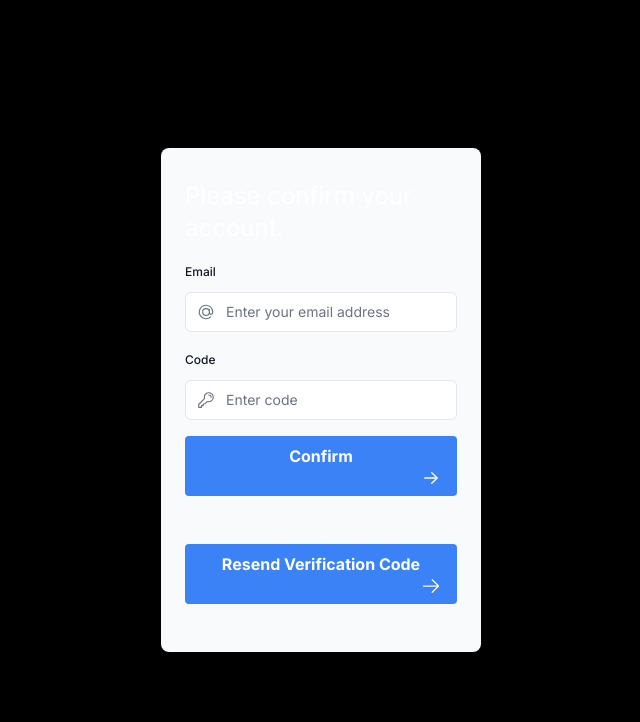
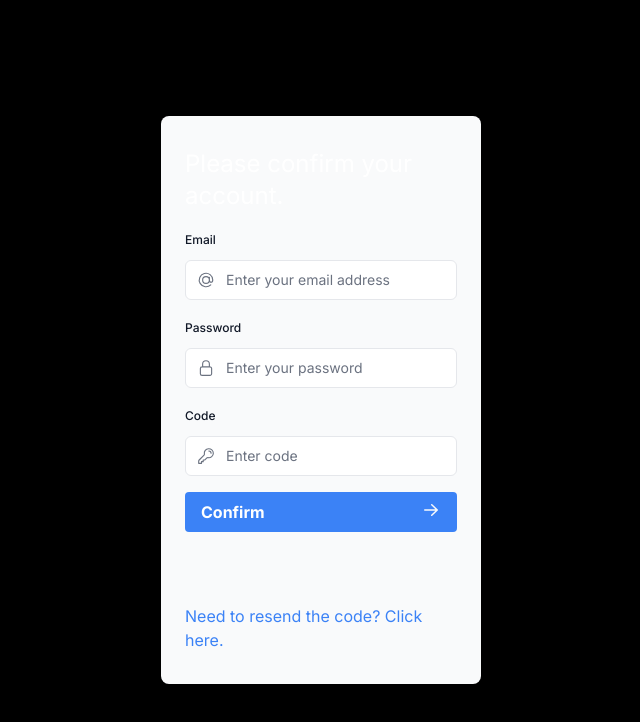
Before and after one commit to 1904labs/labs-chat, a Next.js app in the folder frontend/labs-chat/: page /auth/confirmSignUp in a window 1280 px wide. Shown: the top 722 px of the page, without its empty margins (319-959 px from the left). Built offline with nearby package versions, Linux system fonts and the light colour scheme; no server answers; what aws-amplify would draw is missing.

Commit message:
finishing up basic flow for auth

```diff
--- /dev/null
+++ b/frontend/labs-chat/src/app/auth/resendVerificationCode/page.tsx
@@ -0,0 +1,5 @@
+import SendVerificationCodeForm from "@components/auth/SendVerificationCodeForm";
+
+export default function SendVeriricationCodePage() {
+  return <SendVerificationCodeForm />;
+}
--- /dev/null
+++ b/frontend/labs-chat/src/app/components/FormConfirmButton.tsx
@@ -0,0 +1,17 @@
+import { ArrowRightIcon } from '@heroicons/react/20/solid';
+import { useFormStatus } from 'react-dom';
+
+const FormConfirmButton = ({label}) => {
+    const status = useFormStatus();
+
+    return (
+      <button
+        className="mt-4 flex w-full max-w-80 justify-around rounded bg-blue-500 px-4 py-2 font-bold text-white hover:bg-blue-600"
+        disabled={status.pending}
+      >
+        {label} <ArrowRightIcon className="ml-auto h-5 w-5 text-gray-50" />
+      </button>
+    );
+  }
+
+  export default FormConfirmButton;
--- a/frontend/labs-chat/src/app/components/auth/ConfirmSignupForm.tsx
+++ b/frontend/labs-chat/src/app/components/auth/ConfirmSignupForm.tsx
@@ -4,17 +4,22 @@ import {
   AtSymbolIcon,
   KeyIcon,
   ExclamationCircleIcon,
+  LockOpenIcon,
+  LockClosedIcon,
 } from "@heroicons/react/24/outline";
-import { ArrowRightIcon } from "@heroicons/react/20/solid";
-import { useFormState, useFormStatus } from "react-dom";
+import { useFormState } from "react-dom";
 import { handleConfirmSignUp } from "@/helpers/cognito-actions";
-import SendVerificationCode from "./SendVerificationCodeForm";
+import FormConfirmButton from "@components/FormConfirmButton";
+import { useSearchParams } from "next/navigation";
+import Link from "next/link";
 
 export default function ConfirmSignUpForm() {
-  const [errorMessage, dispatch] = useFormState(handleConfirmSignUp, undefined);
+  const searchParams = useSearchParams();
+  const [errorMessage, dispatch] = useFormState(handleConfirmSignUp, null);
+
   return (
     <form action={dispatch} className="w-full max-w-80 space-y-3">
-      <div className="flex-1 rounded-lg bg-gray-50 px-6 pb-4 pt-8">
+      <div className="flex-1 rounded-lg bg-gray-50 px-6 pt-8 pb-8">
         <h1 className={`mb-3 text-2xl`}>Please confirm your account.</h1>
         <div className="w-full">
           <div>
@@ -30,10 +35,30 @@ export default function ConfirmSignUpForm() {
                 id="email"
                 type="email"
                 name="email"
+                defaultValue={searchParams.get("email") ?? ''}
                 placeholder="Enter your email address"
                 required
               />
               <AtSymbolIcon className="pointer-events-none absolute left-3 top-1/2 h-[18px] w-[18px] -translate-y-1/2 text-gray-500 peer-focus:text-gray-900" />
+            </div>
+          </div>
+          <div>
+            <label
+              className="mb-3 mt-5 block text-xs font-medium text-gray-900"
+              htmlFor="password"
+            >
+              Password
+            </label>
+            <div className="relative">
+              <input
+                className="peer block w-full rounded-md border border-gray-200 py-[9px] pl-10 text-sm outline-2 placeholder:text-gray-500"
+                id="password"
+                type="password"
+                name="password"
+                placeholder="Enter your password"
+                required
+              />
+              <LockClosedIcon className="pointer-events-none absolute left-3 top-1/2 h-[18px] w-[18px] -translate-y-1/2 text-gray-500 peer-focus:text-gray-900" />
             </div>
           </div>
           <div className="mt-4">
@@ -57,36 +82,41 @@ export default function ConfirmSignUpForm() {
             </div>
           </div>
         </div>
-        <ConfirmButton />
-        <div className="flex h-8 items-end space-x-1">
+        <FormConfirmButton label="Confirm" />
+        <div className="flex h-16 items-end space-x-1">
           <div
-            className="flex h-8 items-end space-x-1"
+            className="flex items-end"
             aria-live="polite"
             aria-atomic="true"
           >
             {errorMessage && (
-              <>
-                <ExclamationCircleIcon className="h-5 w-5 text-red-500" />
+              <div className="flex space-x-3">
+                <ExclamationCircleIcon className="h-14 w-14 text-red-500" />
                 <p className="text-sm text-red-500">{errorMessage}</p>
-              </>
+              </div>
             )}
           </div>
         </div>
-        <SendVerificationCode />
+
+        <ResendCodeLink />
       </div>
     </form>
   );
 }
 
-function ConfirmButton() {
-  const { pending } = useFormStatus();
+function ResendCodeLink() {
+  const searchParams = useSearchParams();
+  const getEncodedEmail = () => {
+    if (searchParams.get("email") === null) return '';
 
-  return (
-    <button
-      className={`mt-4 w-full rounded bg-blue-500 px-4 py-2 font-bold text-white hover:bg-blue-600 ${pending ? "cursor-not-allowed opacity-50" : ""}`}
-      disabled={pending}
+    return encodeURIComponent(searchParams.get("email") ?? '');
+  };
+  return <div className="flex justify-center">
+    <Link
+      href={`/auth/resendVerificationCode?email=${getEncodedEmail()}`}
+      className="mt-2 cursor-pointer text-blue-500"
     >
-      Confirm <ArrowRightIcon className="ml-auto h-5 w-5 text-gray-50" />
-    </button>
-  );
+      Need to resend the code? Click here.
+    </Link>
+  </div >
 }
--- a/frontend/labs-chat/src/app/components/auth/LoginForm.tsx
+++ b/frontend/labs-chat/src/app/components/auth/LoginForm.tsx
@@ -9,6 +9,7 @@ import { ArrowRightIcon } from "@heroicons/react/20/solid";
 import { useFormState, useFormStatus } from "react-dom";
 import { handleSignIn } from "@/helpers/cognito-actions";
 import Link from "next/link";
+import FormConfirmButton from "@components/FormConfirmButton";
 
 export default function LoginForm() {
   const [errorMessage, dispatch] = useFormState(handleSignIn, undefined);
@@ -57,7 +58,8 @@ export default function LoginForm() {
             </div>
           </div>
         </div>
-        <LoginButton />
+
+        <FormConfirmButton label="Log in"/>
         <div className="flex justify-center">
           <Link
             href="/auth/resetPassword/submit"
@@ -72,6 +74,14 @@ export default function LoginForm() {
             className="mt-2 cursor-pointer text-blue-500"
           >
             {"Don't have an account? "} Sign up.
+          </Link>
+        </div>
+        <div className="flex justify-center">
+          <Link
+            href="/auth/confirmSignUp"
+            className="mt-2 cursor-pointer text-blue-500"
+          >
+            Need to confirm a code? Click here.
           </Link>
         </div>
         <div className="flex h-8 items-end space-x-1">
@@ -92,16 +102,3 @@ export default function LoginForm() {
     </form>
   );
 }
-
-function LoginButton() {
-  const { pending } = useFormStatus();
-
-  return (
-    <button
-      className="mt-4 flex w-full max-w-80 justify-around rounded bg-blue-500 px-4 py-2 font-bold text-white hover:bg-blue-600"
-      disabled={pending}
-    >
-      Log in <ArrowRightIcon className="ml-auto h-5 w-5 text-gray-50" />
-    </button>
-  );
-}
--- a/frontend/labs-chat/src/app/components/auth/SendVerificationCodeForm.tsx
+++ b/frontend/labs-chat/src/app/components/auth/SendVerificationCodeForm.tsx
@@ -2,28 +2,47 @@
 
 import {
   ArrowRightIcon,
+  AtSymbolIcon,
   ExclamationCircleIcon,
 } from "@heroicons/react/24/outline";
 
 import { handleSendEmailVerificationCode } from "@/helpers/cognito-actions";
-import { useFormState, useFormStatus } from "react-dom";
+import { useFormState } from "react-dom";
+import FormConfirmButton from "../FormConfirmButton";
+import { useSearchParams } from "next/navigation";
 
-export default function SendVerificationCode() {
+export default function SendVerificationCodeForm() {
+  const searchParams = useSearchParams();
   const [response, dispatch] = useFormState(handleSendEmailVerificationCode, {
     message: "",
     errorMessage: "",
   });
-  const { pending } = useFormStatus();
   return (
-    <>
-      <button
-        className="mt-4 w-full rounded bg-blue-500 px-4 py-2 font-bold text-white hover:bg-blue-700"
-        disabled={pending}
-        onClick={dispatch}
+    <form action={dispatch} className="w-full max-w-80 space-y-3">
+      <div className="flex-1 rounded-lg bg-gray-50 px-6 pb-4 pt-8">
+        <h1 className={`mb-3 text-2xl`}>Resend Verification Code</h1>
+        <div className="w-full">
+          <div>
+            <label
+              className="mb-3 mt-5 block text-xs font-medium text-gray-900"
+              htmlFor="email"
             >
-        Resend Verification Code{" "}
-        <ArrowRightIcon className="ml-auto h-5 w-5 text-gray-50" />
-      </button>
+              Email
+            </label>
+            <div className="relative">
+              <input
+                className="peer block w-full rounded-md border border-gray-200 py-[9px] pl-10 text-sm outline-2 placeholder:text-gray-500"
+                id="email"
+                type="email"
+                name="email"
+                defaultValue={searchParams.get("email") ?? ''}
+                placeholder="Enter your email address"
+                required
+              />
+              <AtSymbolIcon className="pointer-events-none absolute left-3 top-1/2 h-[18px] w-[18px] -translate-y-1/2 text-gray-500 peer-focus:text-gray-900" />
+            </div>
+          </div>
+          <FormConfirmButton label="Send" />
           <div className="flex h-8 items-end space-x-1">
             <div
               className="flex h-8 items-end space-x-1"
@@ -41,6 +60,8 @@ export default function SendVerificationCode() {
               )}
             </div>
           </div>
-    </>
+        </div>
+      </div>
+    </form>
   );
 }
--- a/frontend/labs-chat/src/helpers/cognito-actions.ts
+++ b/frontend/labs-chat/src/helpers/cognito-actions.ts
@@ -15,13 +15,20 @@ import {
 } from "aws-amplify/auth";
 import { getErrorMessage } from "@/helpers/get-error-mesage";
 
+const ALLOWED_DOMAINS = ["1904labs.com"];
+
 export async function handleSignUp(
   prevState: string | undefined,
   formData: FormData,
 ) {
+  let email;
   try {
+    email = String(formData.get("email"));
+    if(!ALLOWED_DOMAINS.some(domain => email.includes(domain))){
+      throw new Error("Invalid email domain");
+    }
     const { isSignUpComplete, userId, nextStep } = await signUp({
-      username: String(formData.get("email")),
+      username: email,
       password: String(formData.get("password")),
       options: {
         userAttributes: {
@@ -35,7 +42,12 @@ export async function handleSignUp(
   } catch (error) {
     return getErrorMessage(error);
   }
-  redirect("/auth/confirm-signup");
+
+  if(email){
+    redirect(`/auth/confirmSignUp?email=${encodeURIComponent(email)}`);
+  }else{
+    redirect(`/auth/confirmSignUp`);
+  }
 }
 
 export async function handleSendEmailVerificationCode(
@@ -43,14 +55,20 @@ export async function handleSendEmailVerificationCode(
   formData: FormData,
 ) {
   let currentState;
+  let email;
   try {
+    email = String(formData.get("email"));
+    if(!ALLOWED_DOMAINS.some(domain => email.includes(domain))){
+      throw new Error("Invalid email domain");
+    }
     await resendSignUpCode({
-      username: String(formData.get("email")),
+      username: email,
     });
     currentState = {
       ...prevState,
       message: "Code sent successfully",
     };
+
   } catch (error) {
     currentState = {
       ...prevState,
@@ -58,7 +76,11 @@ export async function handleSendEmailVerificationCode(
     };
   }
 
-  return currentState;
+  if(email){
+    redirect(`/auth/confirmSignUp?email=${encodeURIComponent(email)}`);
+  }else {
+    return currentState;
+  }
 }
 
 export async function handleConfirmSignUp(
@@ -66,15 +88,23 @@ export async function handleConfirmSignUp(
   formData: FormData,
 ) {
   try {
+    const email = String(formData.get("email"));
+    if(!ALLOWED_DOMAINS.some(domain => email.includes(domain))){
+      throw new Error("Invalid email domain");
+    }
     const { isSignUpComplete, nextStep } = await confirmSignUp({
-      username: String(formData.get("email")),
+      username: email,
       confirmationCode: String(formData.get("code")),
     });
-    await autoSignIn();
+    return handleSignIn(prevState, formData);
   } catch (error) {
-    return getErrorMessage(error);
+    if(error.message.includes('status is CONFIRMED'))
+    {
+      return handleSignIn(prevState, formData);
+    }else{
+      return getErrorMessage(error);
+    }
   }
-  redirect("/auth/login");
 }
 
 export async function handleSignIn(
@@ -84,6 +114,9 @@ export async function handleSignIn(
   let redirectLink = "/";
   try {
     const userEmail = String(formData.get("email"));
+    if(!ALLOWED_DOMAINS.some(domain => userEmail.includes(domain))){
+      throw new Error("Invalid email domain");
+    }
     const data = await signIn({
       username: userEmail,
       password: String(formData.get("password")),
@@ -178,7 +211,6 @@ export async function handleSignInWithNewPassword(
       options: {},
     });
   } catch (error) {
-    console.log(error);
     return getErrorMessage(error);
   }
 
@@ -201,7 +233,6 @@ export async function handleConfirmUserAttribute(
       confirmationCode: String(code),
     });
   } catch (error) {
-    console.log(error);
     return "error";
   }
 
--- a/frontend/labs-chat/src/middleware.ts
+++ b/frontend/labs-chat/src/middleware.ts
@@ -5,7 +5,6 @@ export async function middleware(request: NextRequest) {
   const response = NextResponse.next();
   const user = await authenticatedUser({ request, response });
   const isOnAuthArea = request.nextUrl.pathname.startsWith("/auth");
-
   if (!isOnAuthArea) {
     if (!user)
       return NextResponse.redirect(new URL("/auth/login", request.nextUrl));
```
Lines whose indentation alone changed are shown as unchanged.
